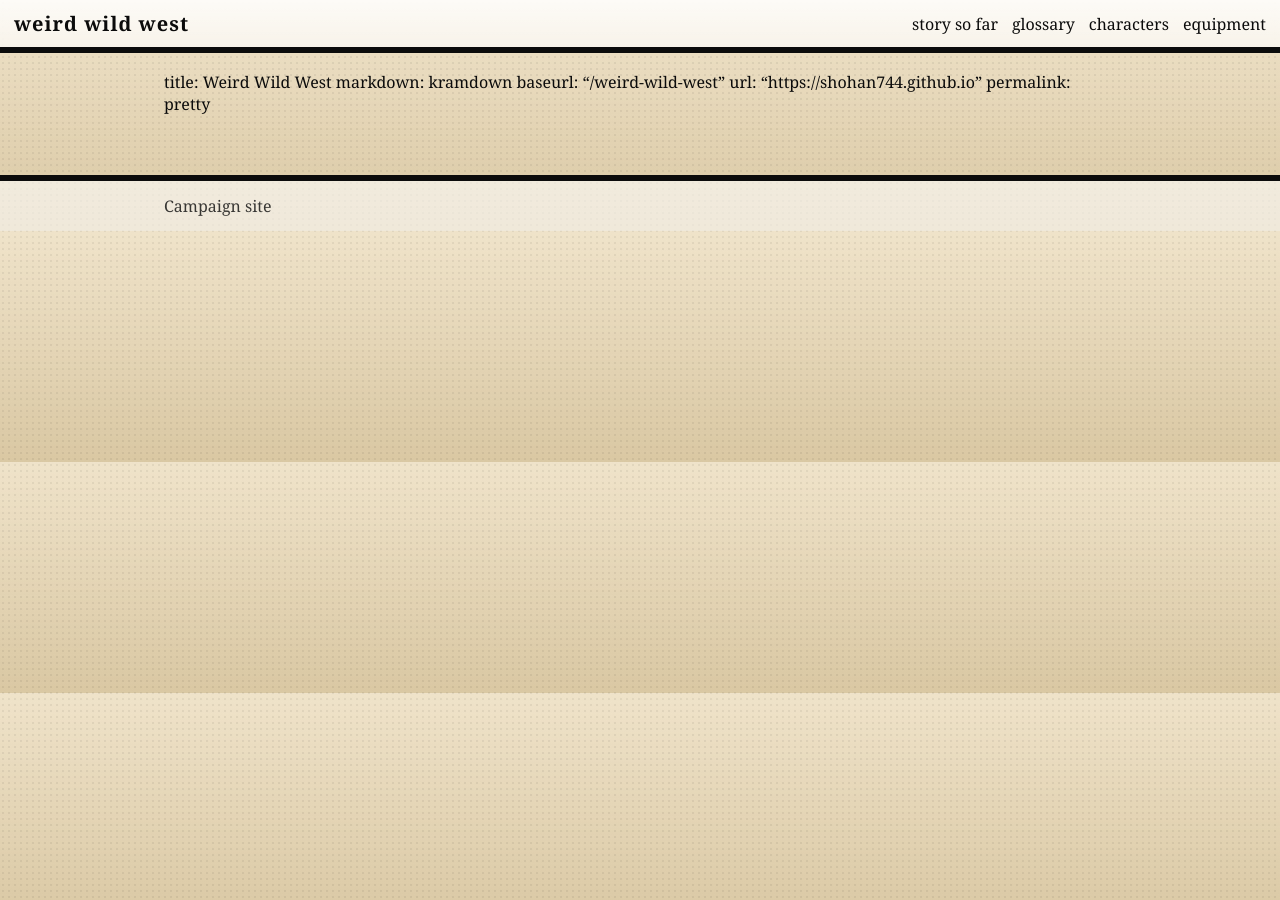
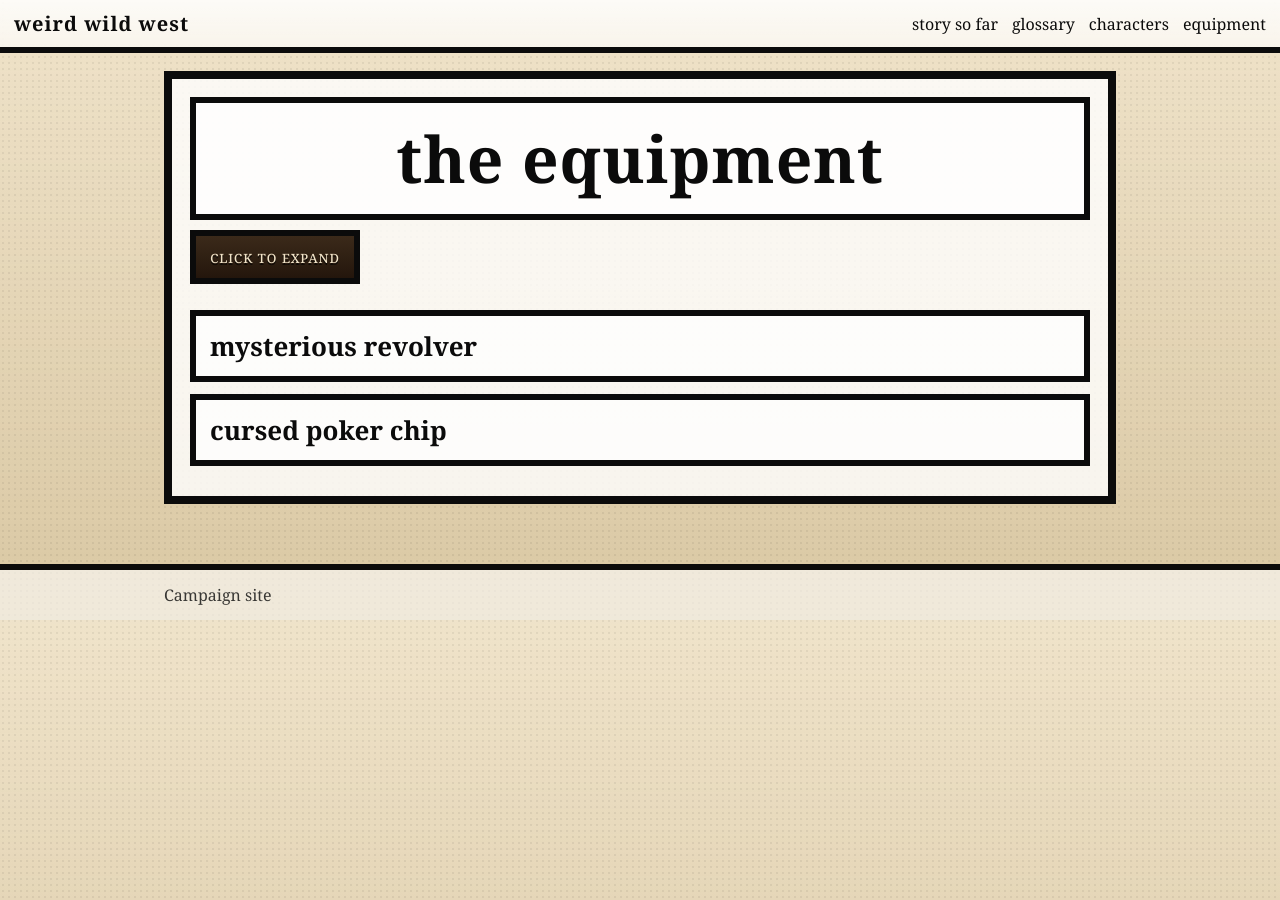
Before and after one commit to shohan744/weird-wild-west, a Jekyll site: the page built from equipment/index.md, in a window 1280 px wide. Built offline with Jekyll 4.4.1, drawn with Linux system fonts in a browser that asks for light colours; our own code applies the rules of GitHub Pages for plain Markdown files.

Commit message:
Update equipment index with new layout and content

```diff
--- a/equipment/index.md
+++ b/equipment/index.md
@@ -1,5 +1,26 @@
-title: Weird Wild West
-markdown: kramdown
-baseurl: "/weird-wild-west"
-url: "https://shohan744.github.io"
-permalink: pretty
+---
+layout: default
+title: Equipment
+---
+
+<div class="frame">
+  <div class="title-scroll">the equipment</div>
+
+  <span class="subhead">click to expand</span>
+
+  <details class="panel">
+    <summary>mysterious revolver</summary>
+    <div class="panel-body">
+      <p><em>Image slot goes here.</em></p>
+      <p>Rules text / lore text goes here.</p>
+    </div>
+  </details>
+
+  <details class="panel">
+    <summary>cursed poker chip</summary>
+    <div class="panel-body">
+      <p><em>Image slot goes here.</em></p>
+      <p>Rules text / lore text goes here.</p>
+    </div>
+  </details>
+</div>
```
